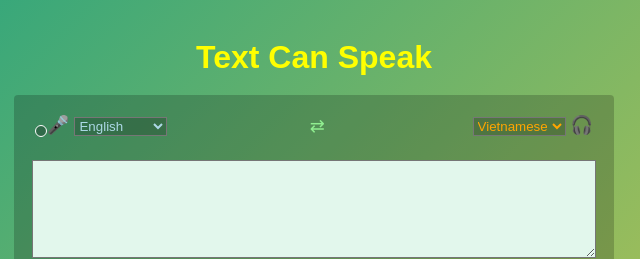
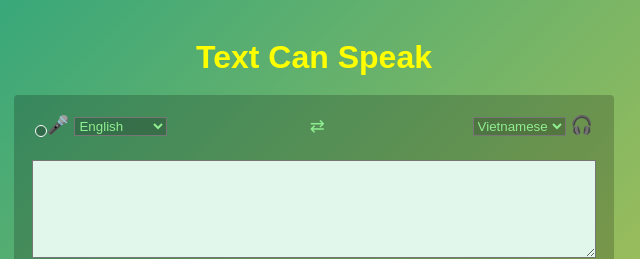
Before and after one commit to tien89talkenvi/tien89talkenvi.github.io, a plain HTML site: page index.html in a window 1280 px wide. Shown: the top 259 px of the page, 326-966 px from the left. Drawn offline with Linux system fonts and the light colour scheme.

Commit message:
Update index.html

```diff
--- a/index.html
+++ b/index.html
@@ -130,8 +130,8 @@
         margin: 4px 2px;
         border-radius: 50%;
     }
-    #source-languages{color:lightblue; background-color: #0003; }
-    #target-languages{color:orange; background-color: #0003; }
+    #source-languages{color:lightgreen; background-color: #0003; }
+    #target-languages{color:lightgreen; background-color: #0003; }
 </style>
 </head>
 <body>
```
